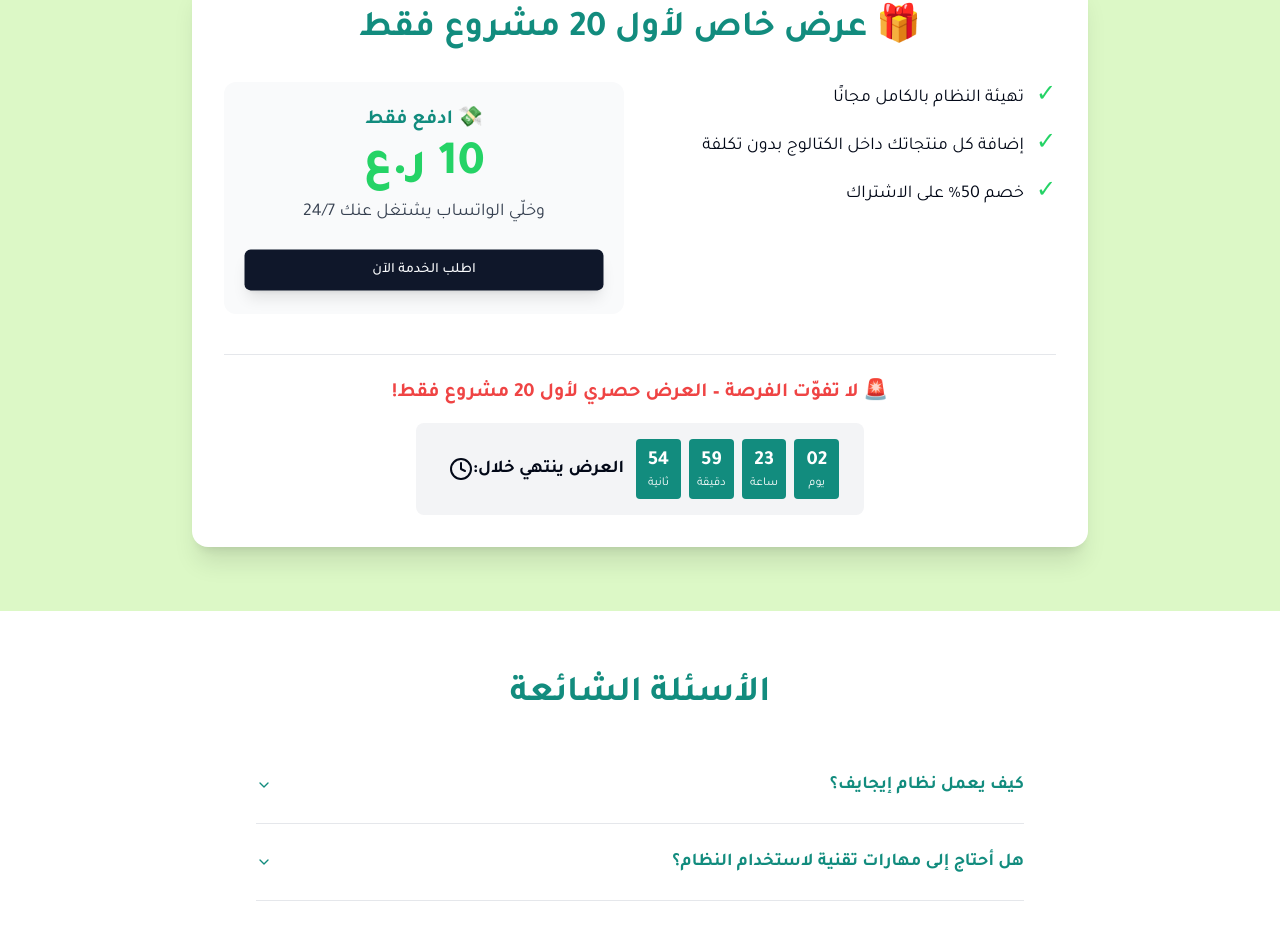
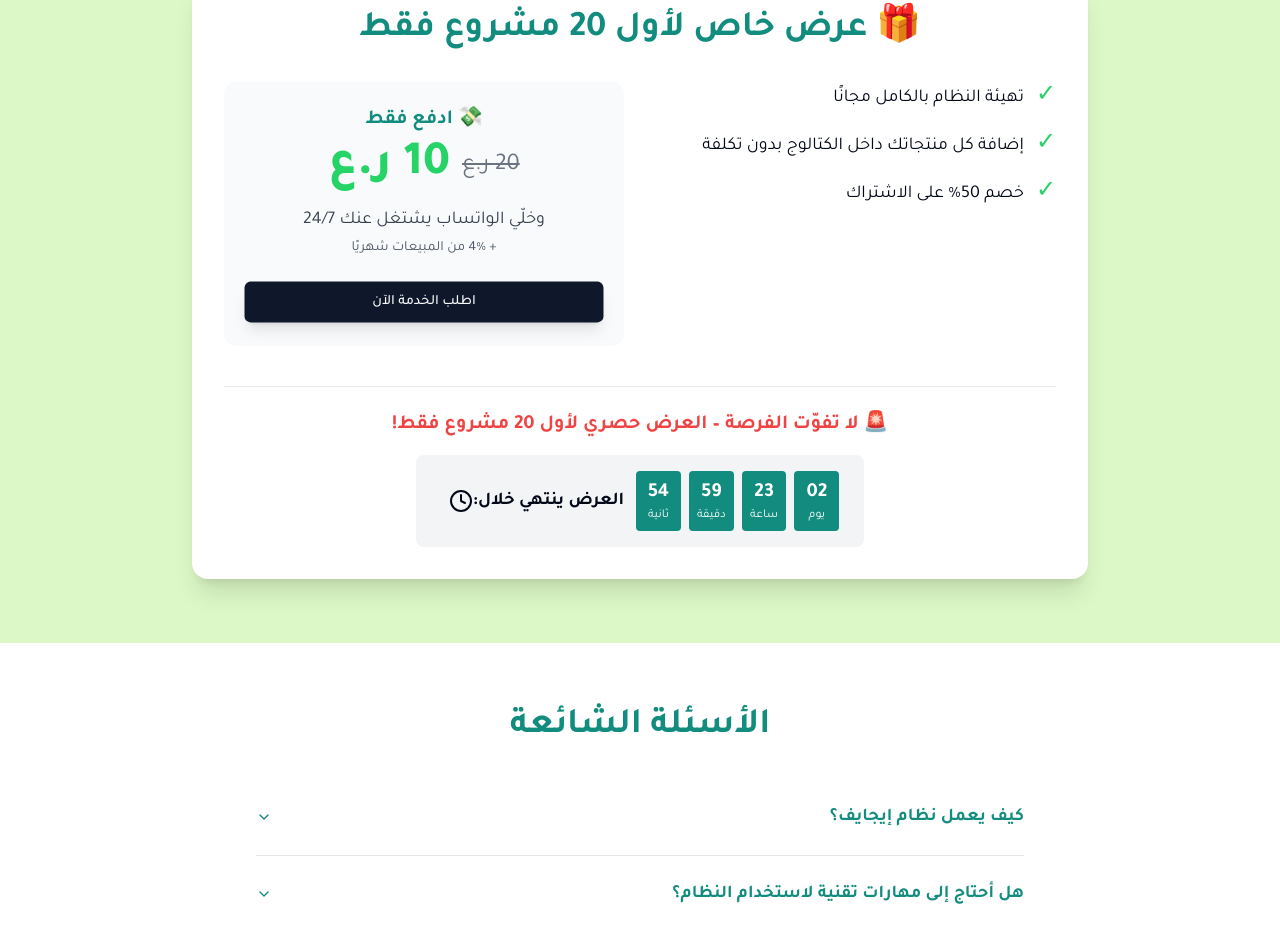
Before and after one commit to mazi87n/watshop-smart-landing, a React (Vite) app: page / in a window 1280 px wide. Shown: the part 2156-3083 px from the top of the page. Built offline with nearby package versions, Linux system fonts and the light colour scheme.

Commit message:
Fix offer price and add sales commission
- Updated the offer price to 20 OMR, while still displaying the offer price of 10 OMR.
- Added a mention of a 4% monthly commission on sales.

```diff
--- a/src/components/OfferSection.tsx
+++ b/src/components/OfferSection.tsx
@@ -1,3 +1,4 @@
+
 import React, { useState, useEffect } from 'react';
 import { Button } from '@/components/ui/button';
 import { Clock } from 'lucide-react';
@@ -85,10 +86,18 @@ const OfferSection: React.FC = () => {
 
             <div className="flex flex-col items-center justify-center bg-gray-50 p-6 rounded-xl">
               <p className="text-xl font-bold text-ejabef-darkBlue mb-2">{t('offer.payOnly')}</p>
-              <div className="text-4xl md:text-5xl font-extrabold text-ejabef-green">
-                {t('offer.price')}
+
+              <div className="flex items-center gap-3 mb-2">
+                <div className="text-2xl text-gray-500 line-through">
+                  {t('offer.originalPrice')}
+                </div>
+                <div className="text-4xl md:text-5xl font-extrabold text-ejabef-green">
+                  {t('offer.price')}
+                </div>
               </div>
+
               <p className="text-lg text-gray-700 mt-2">{t('offer.description')}</p>
+              <p className="text-sm text-gray-600 mt-1 text-center">{t('offer.monthlyCharge')}</p>
 
               <Button
                 className="cta-button mt-6 w-full justify-center animate-pulse-scale"
--- a/src/contexts/LanguageContext.tsx
+++ b/src/contexts/LanguageContext.tsx
@@ -1,4 +1,3 @@
-
 import React, { createContext, useState, useContext, ReactNode } from 'react';
 
 // Define our languages and translation type
@@ -159,6 +158,10 @@ const translations: Translations = {
     ar: '💸 ادفع فقط',
     en: '💸 Pay only',
   },
+  'offer.originalPrice': {
+    ar: '20 ر.ع',
+    en: '20 OMR',
+  },
   'offer.price': {
     ar: '10 ر.ع',
     en: '10 OMR',
@@ -166,6 +169,10 @@ const translations: Translations = {
   'offer.description': {
     ar: 'وخلّي الواتساب يشتغل عنك 24/7',
     en: 'And let WhatsApp work for you 24/7',
+  },
+  'offer.monthlyCharge': {
+    ar: '+ 4% من المبيعات شهريًا',
+    en: '+ 4% of sales monthly',
   },
   'offer.cta': {
     ar: 'اطلب الخدمة الآن',
```
